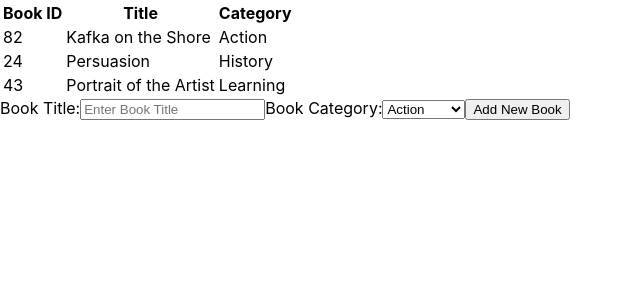
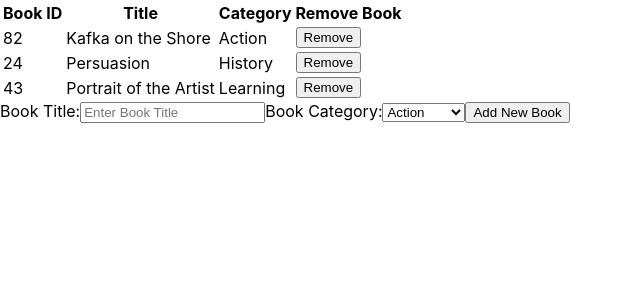
Before and after one commit to rammazzoti2000/bookstore-react, a React (Create React App) app: page / in a window 1280 px wide. Shown: the top 300 px of the page, without its empty margins (0-640 px from the left). Built offline with nearby package versions, Linux system fonts and the light colour scheme.

Commit message:
Implement the REMOVE_BOOK action to the component

```diff
--- a/src/components/Book.js
+++ b/src/components/Book.js
@@ -1,15 +1,25 @@
 import React from 'react';
 import PropTypes from 'prop-types';
 
-const Book = ({ book }) => (
+const Book = ({ book, handleRemoveBook }) => (
   <tr>
     <td>{book.id}</td>
     <td>{book.title}</td>
     <td>{book.category}</td>
+    <td>
+      <button
+        type="button"
+        className="delete"
+        onClick={handleRemoveBook}
+      >
+        Remove
+      </button>
+    </td>
   </tr>
 );
 
 Book.propTypes = {
+  handleRemoveBook: PropTypes.instanceOf(Function).isRequired,
   book: PropTypes.instanceOf(Object).isRequired,
 };
 
--- a/src/containers/BooksList.js
+++ b/src/containers/BooksList.js
@@ -2,8 +2,25 @@ import React from 'react';
 import PropTypes from 'prop-types';
 import { connect } from 'react-redux';
 import Book from '../components/Book';
+import { removeBook } from '../actions/index';
 
-const BooksList = ({ books }) => (
+class BooksList extends React.Component {
+  constructor(props) {
+    super(props);
+
+    this.handleRemoveBook = this.handleRemoveBook.bind(this);
+  }
+
+  handleRemoveBook(book) {
+    const { removeBook } = this.props;
+    const s = this.props;
+    const bookIndex = (s.books).findIndex(x => x === book);
+    removeBook(bookIndex);
+  }
+
+  render() {
+    const { books } = this.props;
+    return (
       <div className="book-container">
         <table>
           <thead>
@@ -11,21 +28,35 @@ const BooksList = ({ books }) => (
               <th>Book ID</th>
               <th>Title</th>
               <th>Category</th>
+              <th>Remove Book</th>
             </tr>
           </thead>
           <tbody>
-        { books.map(book => (<Book key={book.id} book={book} />)) }
+            {books.map(book => (
+              <Book
+                key={book.id}
+                book={book}
+                handleRemoveBook={() => this.handleRemoveBook(book)}
+              />
+            ))}
           </tbody>
         </table>
       </div>
     );
+  }
+}
 
 const mapStateToProps = state => ({
   books: state.books,
 });
 
+const mapDispatchToProps = dispatch => ({
+  removeBook: book => dispatch(removeBook(book)),
+});
+
 BooksList.propTypes = {
   books: PropTypes.instanceOf(Object).isRequired,
+  removeBook: PropTypes.instanceOf(Function).isRequired,
 };
 
-export default connect(mapStateToProps)(BooksList);
+export default connect(mapStateToProps, mapDispatchToProps)(BooksList);
```
Lines whose indentation alone changed are shown as unchanged.
